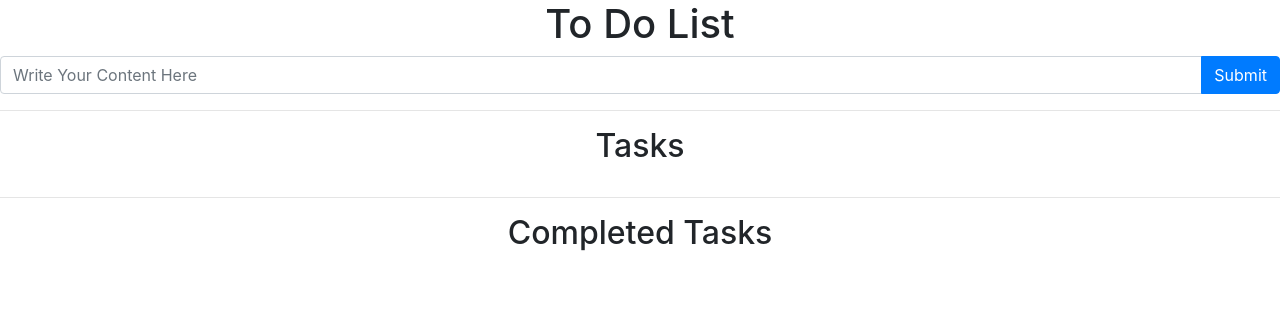
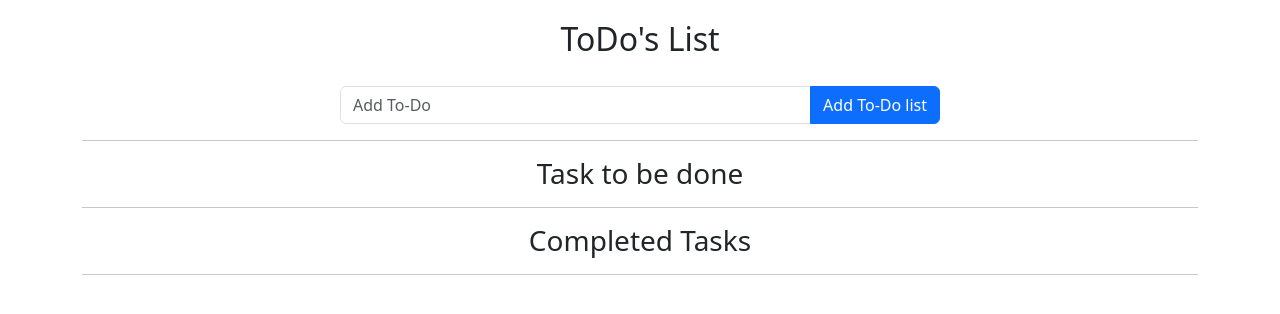
Before and after one commit to SubhashishMahapatra/To-Do-List, a plain HTML site: page index.html in a window 1280 px wide. Drawn offline with nearby package versions, Linux system fonts and the light colour scheme.

Commit message:
Update index.html

```diff
--- a/index.html
+++ b/index.html
@@ -1,37 +1,34 @@
 <!DOCTYPE html>
 <html lang="en">
-  <head>
-    <meta charset="UTF-8" />
-    <meta name="viewport" content="width=device-width, initial-scale=1.0" />
+
+<head>
+    <meta charset="UTF-8">
+    <meta name="viewport" content="width=device-width, initial-scale=1.0">
     <title>Document</title>
-    <link
-      href="https://stackpath.bootstrapcdn.com/bootstrap/4.5.2/css/bootstrap.min.css"
-      rel="stylesheet"
-    />
+    <link href="https://cdn.jsdelivr.net/npm/bootstrap@5.3.3/dist/css/bootstrap.min.css" rel="stylesheet"
+        integrity="sha384-QWTKZyjpPEjISv5WaRU9OFeRpok6YctnYmDr5pNlyT2bRjXh0JMhjY6hW+ALEwIH" crossorigin="anonymous">
+    <link rel="stylesheet" href="style.css">
+</head>
 
-    <link rel="stylesheet" href="style.css" />
-  </head>
-  <body>
-    <h1 class="text-center">To Do List</h1>
-    <div class="input-group mb-3">
-      <input
-        class="form-control"
-        placeholder="Write Your Content Here"
-        id="textbox"
-        type="text"
-      />
-      <div class="input-group-append">
-        <button class="btn btn-primary" id="btn" type="submit">Submit</button>
-      </div>
+<body>
+    <div class="container">
+
+        <h2 style="text-align: center; padding: 20px 20px; ">ToDo's List</h2>
+        <div class="input-group mb-3" style="width: 600px; margin: 0 auto; ">
+            <input type=" text" class="form-control" placeholder="Add To-Do" aria-label="Username"
+                aria-describedby="basic-addon1" , id="todoinput">
+            <button class="btn btn-primary" id="todobtn">Add To-Do list</button>
+        </div>
+        <hr>
+        <h3 style="text-align: center;">Task to be done</h3>
+        <ul style="width: 800px; margin: 0 auto;" id="todo-list"></ul>
+        <hr>
+        <h3 style="text-align: center;">Completed Tasks</h3>
+        <ul style="width: 800px; margin: 0 auto;" id="completed-list"></ul>
+        <hr>
     </div>
-    <hr>
-    <h2 class="text-center">Tasks</h2>
-    <ul id="tasks" class="list-group mb-4"></ul>
-
-    <hr>
-    <h2 class="text-center">Completed Tasks</h2>
-    <ul id="CompletedTasks" class="list-group"></ul>
 
     <script src="script.js"></script>
-  </body>
+</body>
+
 </html>
```
